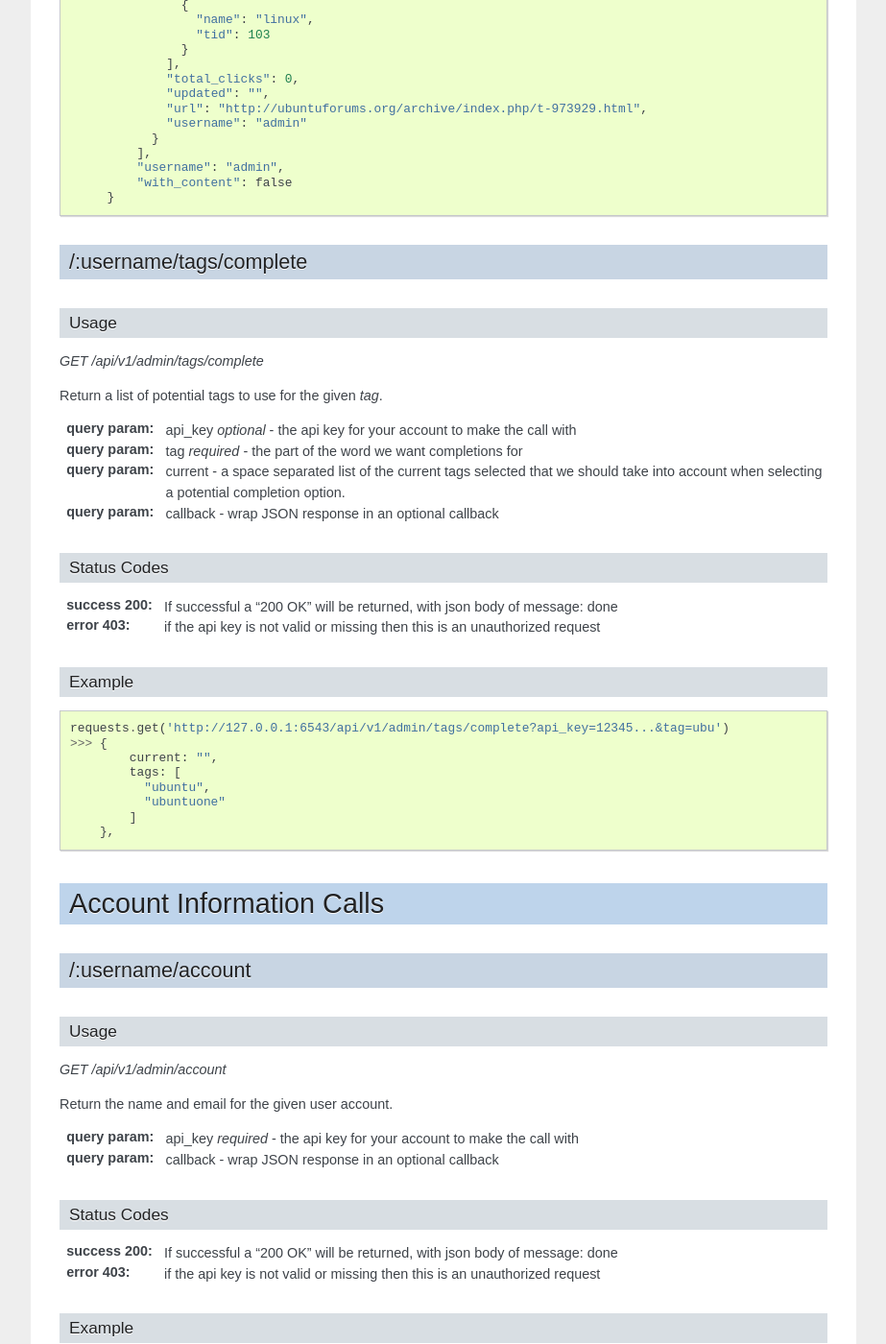
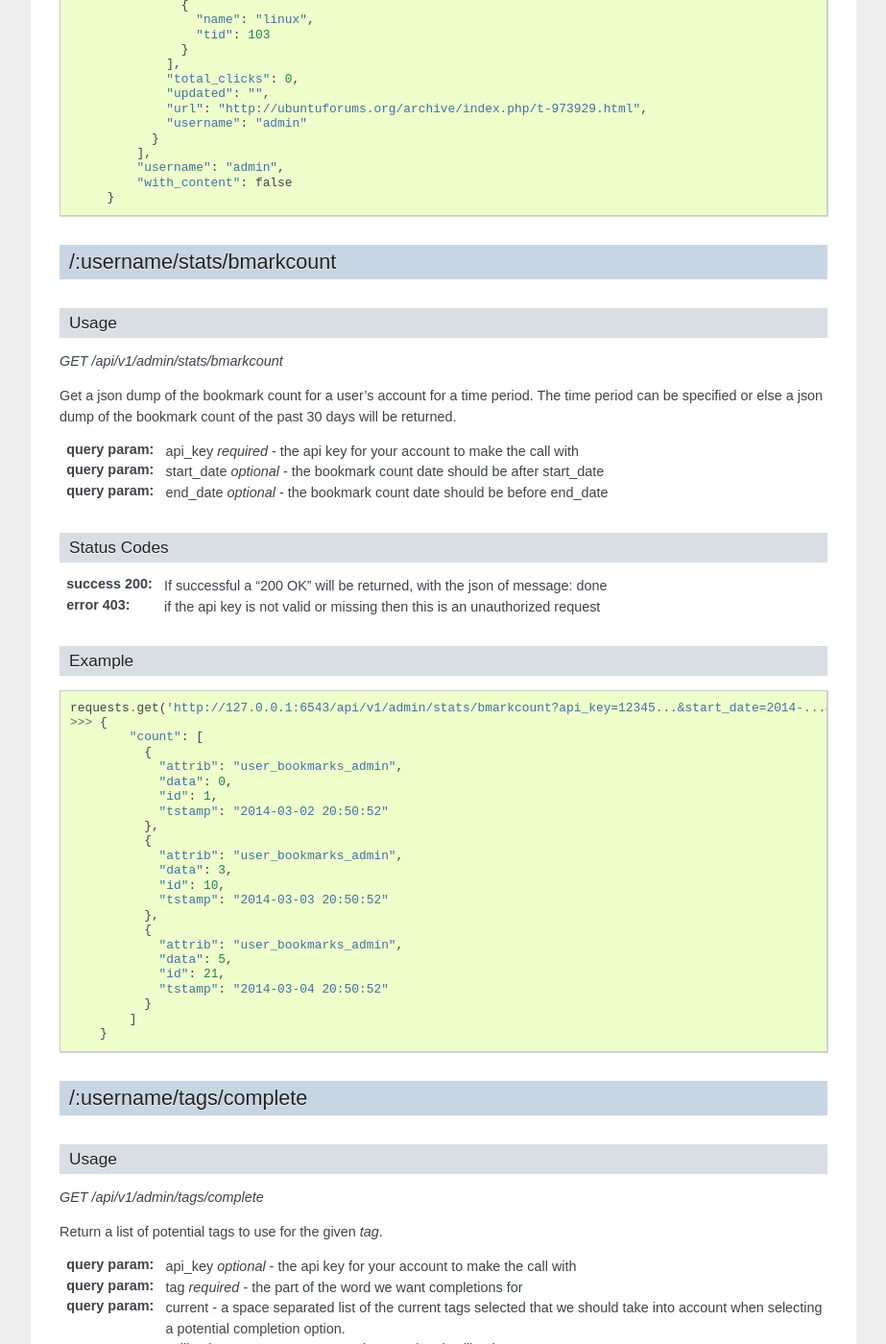
Before and after one commit to bookieio/Bookie, a Sphinx documentation site: the page built from docs/api.rst, in a window 1280 px wide and 1400 px high, scrolled down 9475 px. Shown: the whole window at 96% size, without its empty margins (198-1121 px from the left). Built offline with Sphinx 7.4.7, drawn with Linux system fonts in a browser that asks for light colours; some of the changed text lies outside the part shown.

Commit message:
Docs for user bookmark count api added

```diff
--- a/docs/api.rst
+++ b/docs/api.rst
@@ -551,6 +551,53 @@ Example
              "with_content": false
          }
 
+
+/:username/stats/bmarkcount
+~~~~~~~~~~~~~~~~~~~~~~~~~~~~
+
+Usage
+''''''
+*GET* `/api/v1/admin/stats/bmarkcount`
+
+Get a json dump of the bookmark count for a user's account for a time period. The
+time period can be specified or else a json dump of the bookmark count of the past 30 days will be returned.
+
+:query param: api_key *required* - the api key for your account to make the call with
+:query param: start_date *optional* - the bookmark count date should be after start_date
+:query param: end_date *optional* - the bookmark count date should be before end_date
+
+Status Codes
+''''''''''''
+:success 200: If successful a "200 OK" will be returned, with the json of message: done
+:error 403: if the api key is not valid or missing then this is an unauthorized request
+
+Example
+'''''''
+::
+
+    requests.get('http://127.0.0.1:6543/api/v1/admin/stats/bmarkcount?api_key=12345...&start_date=2014-...&end_date=2014-...')
+    >>> {
+            "count": [
+              {
+                "attrib": "user_bookmarks_admin",
+                "data": 0,
+                "id": 1,
+                "tstamp": "2014-03-02 20:50:52"
+              },
+              {
+                "attrib": "user_bookmarks_admin",
+                "data": 3,
+                "id": 10,
+                "tstamp": "2014-03-03 20:50:52"
+              },
+              {
+                "attrib": "user_bookmarks_admin",
+                "data": 5,
+                "id": 21,
+                "tstamp": "2014-03-04 20:50:52"
+              }
+            ]
+        }
 
 
 /:username/tags/complete
```
